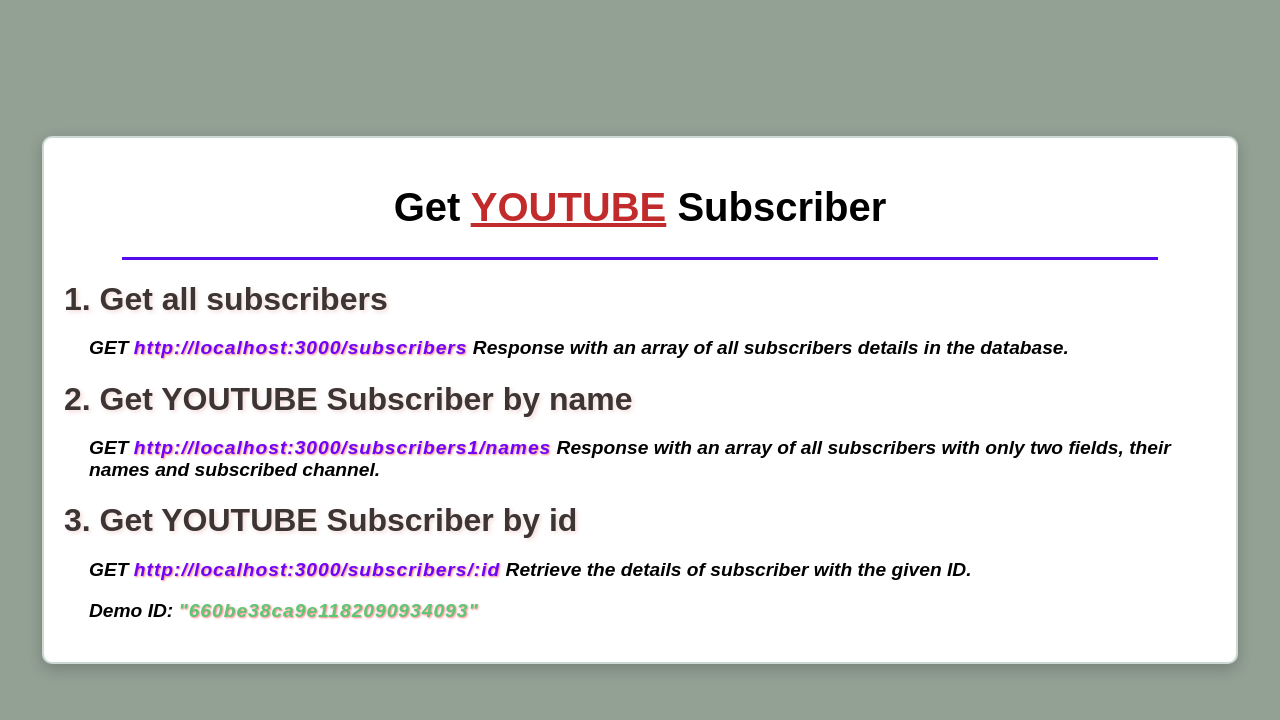
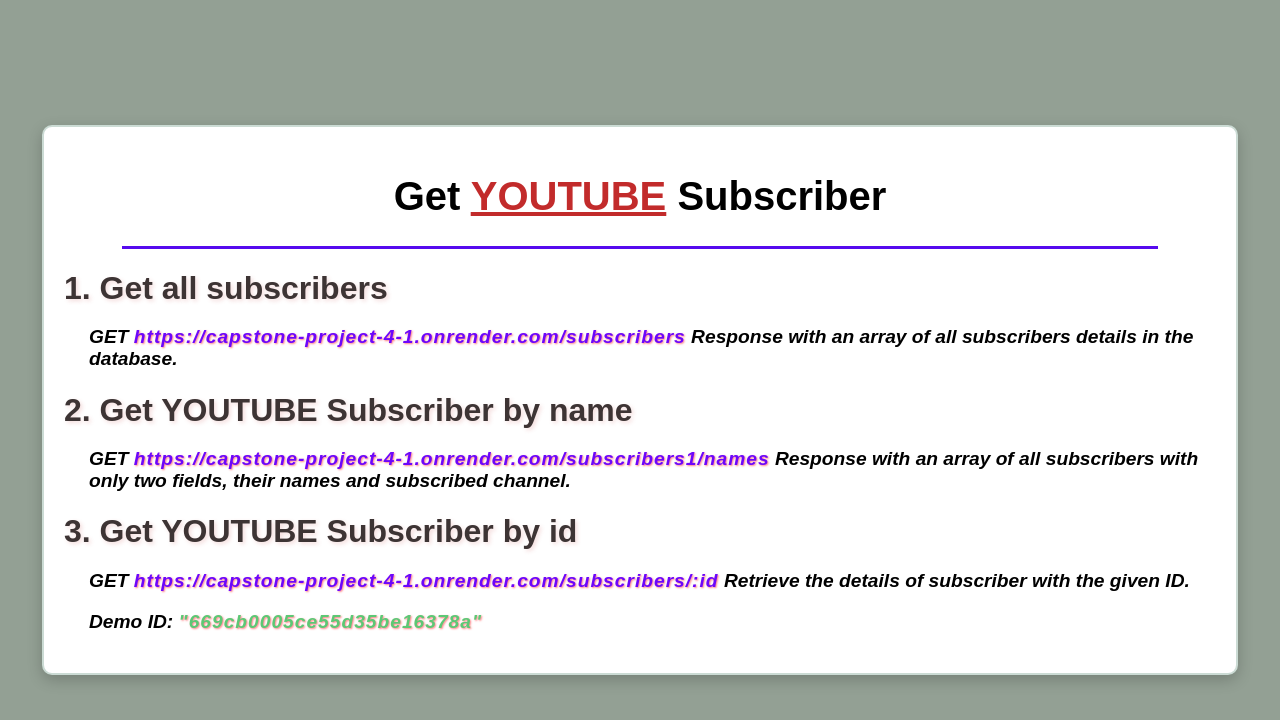
Before and after one commit to azeempasha12/Capstone_project_4, a website: page index.html in a window 1280 px wide. Drawn offline with Linux system fonts and the light colour scheme.

Commit message:
frontend fina;

```diff
--- a/index.html
+++ b/index.html
@@ -97,16 +97,16 @@
         <div class="line"></div>
         <div class="section">
             <h1>1. Get all subscribers</h1>
-            <p>GET <span>http://localhost:3000/subscribers</span> Response with an array of all subscribers details in the database.</p>
+            <p>GET <span>https://capstone-project-4-1.onrender.com/subscribers</span> Response with an array of all subscribers details in the database.</p>
         </div>
         <div class="section">
             <h1>2. Get YOUTUBE Subscriber by name</h1>
-            <p>GET <span>http://localhost:3000/subscribers1/names</span> Response with an array of all subscribers with only two fields, their names and subscribed channel.</p>
+            <p>GET <span>https://capstone-project-4-1.onrender.com/subscribers1/names</span> Response with an array of all subscribers with only two fields, their names and subscribed channel.</p>
         </div>
         <div class="section">
             <h1>3. Get YOUTUBE Subscriber by id</h1>
-            <p>GET <span>http://localhost:3000/subscribers/:id</span> Retrieve the details of subscriber with the given ID.</p>
-            <p class="demo-id">Demo ID: <span>"660be38ca9e1182090934093"</span></p>
+            <p>GET <span>https://capstone-project-4-1.onrender.com/subscribers/:id</span> Retrieve the details of subscriber with the given ID.</p>
+            <p class="demo-id">Demo ID: <span>"669cb0005ce55d35be16378a"</span></p>
         </div>
     </div>
 </body>
```
